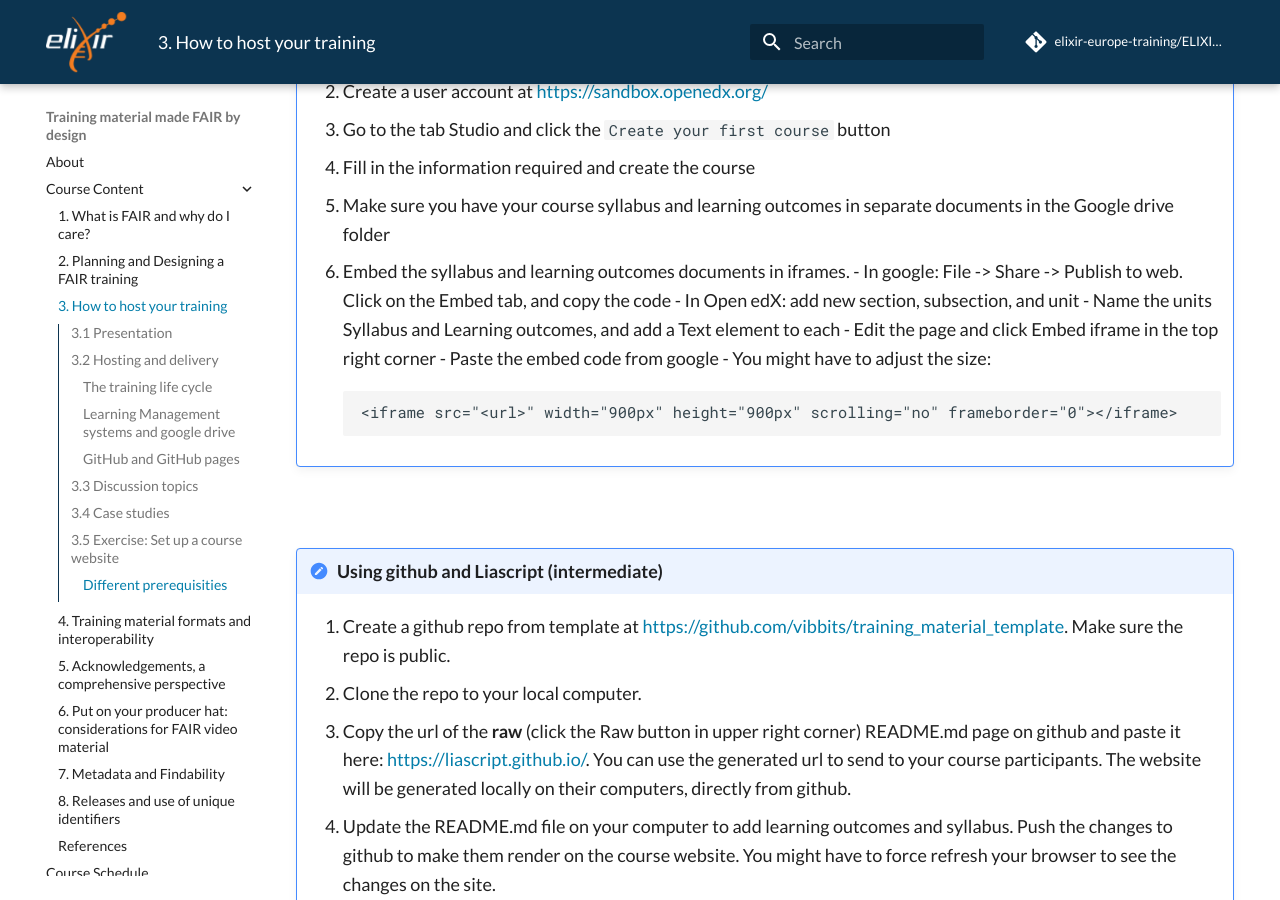
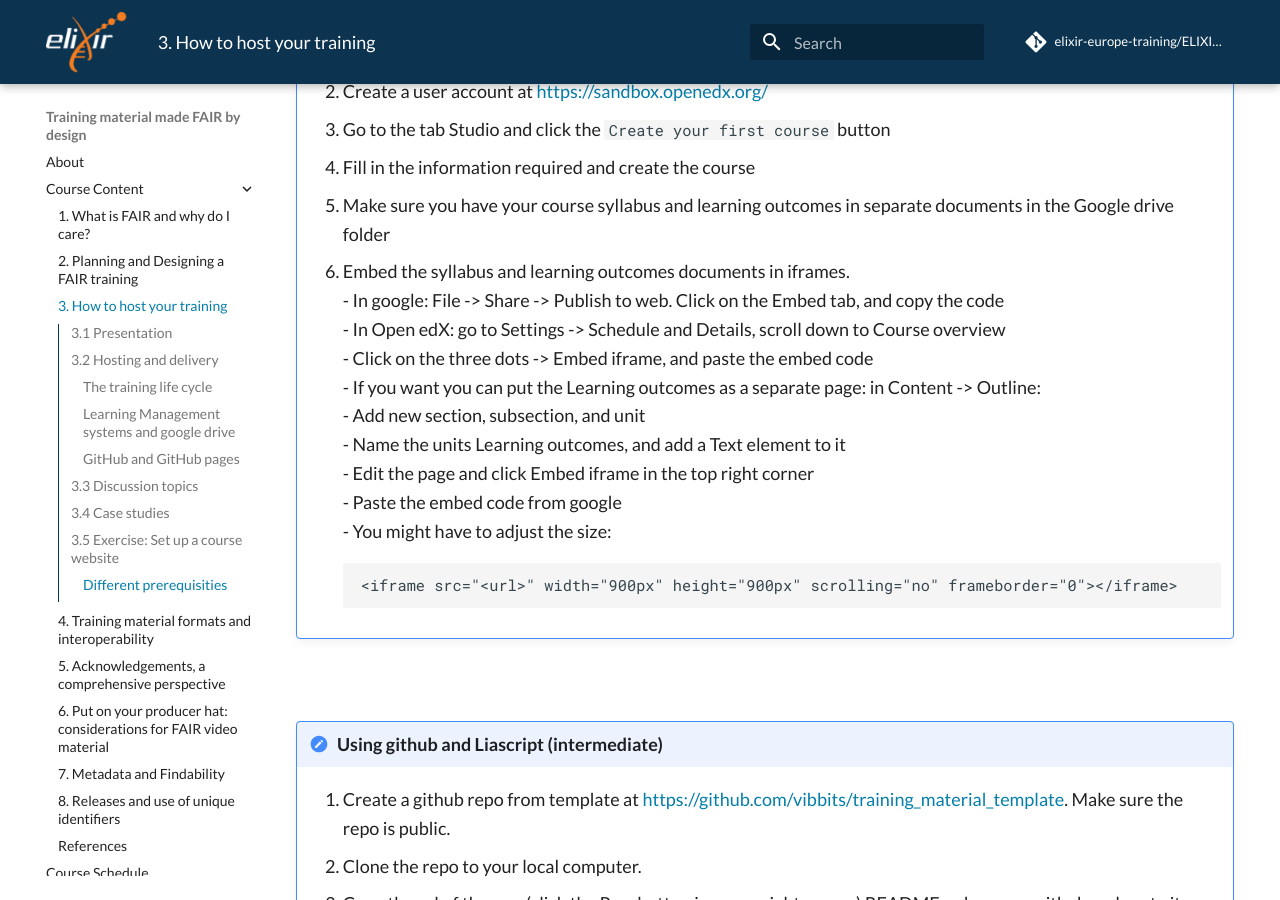
Before and after one commit to elixir-europe-training/ELIXIR-TrP-FAIR-Material-By-Design, an MkDocs documentation site: the page built from docs/chapters/chapter_03.md, in a window 1280 px wide and 900 px high, scrolled down 4287 px. Built offline with MkDocs 1.6.1 and Material for MkDocs 9.7.7, drawn with Linux system fonts in a browser that asks for light colours; comment, search, counter and statistics services are not loaded.

Commit message:
updated exercise session 3

```diff
--- a/docs/chapters/chapter_03.md
+++ b/docs/chapters/chapter_03.md
@@ -102,14 +102,17 @@
     Steps:
 
     1. Create a Google drive folder where you will put the course materials
-    2. Create a user account at [https://sandbox.openedx.org/]()
+    2. Create a user account at [https://sandbox.openedx.org/](https://sandbox.openedx.org/)
     3. Go to the tab Studio and click the `Create your first course` button
     4. Fill in the information required and create the course
     5. Make sure you have your course syllabus and learning outcomes in separate documents in the Google drive folder
     6. Embed the syllabus and learning outcomes documents in iframes.
     - In google: File -> Share -> Publish to web. Click on the Embed tab, and copy the code
-    - In Open edX: add new section, subsection, and unit
-    - Name the units Syllabus and Learning outcomes, and add a Text element to each
+    - In Open edX: go to Settings -> Schedule and Details, scroll down to Course overview
+    - Click on the three dots -> Embed iframe, and paste the embed code
+    - If you want you can put the Learning outcomes as a separate page: in Content -> Outline:
+    - Add new section, subsection, and unit
+    - Name the units Learning outcomes, and add a Text element to it
     - Edit the page and click Embed iframe in the top right corner
     - Paste the embed code from google
     - You might have to adjust the size:
```
